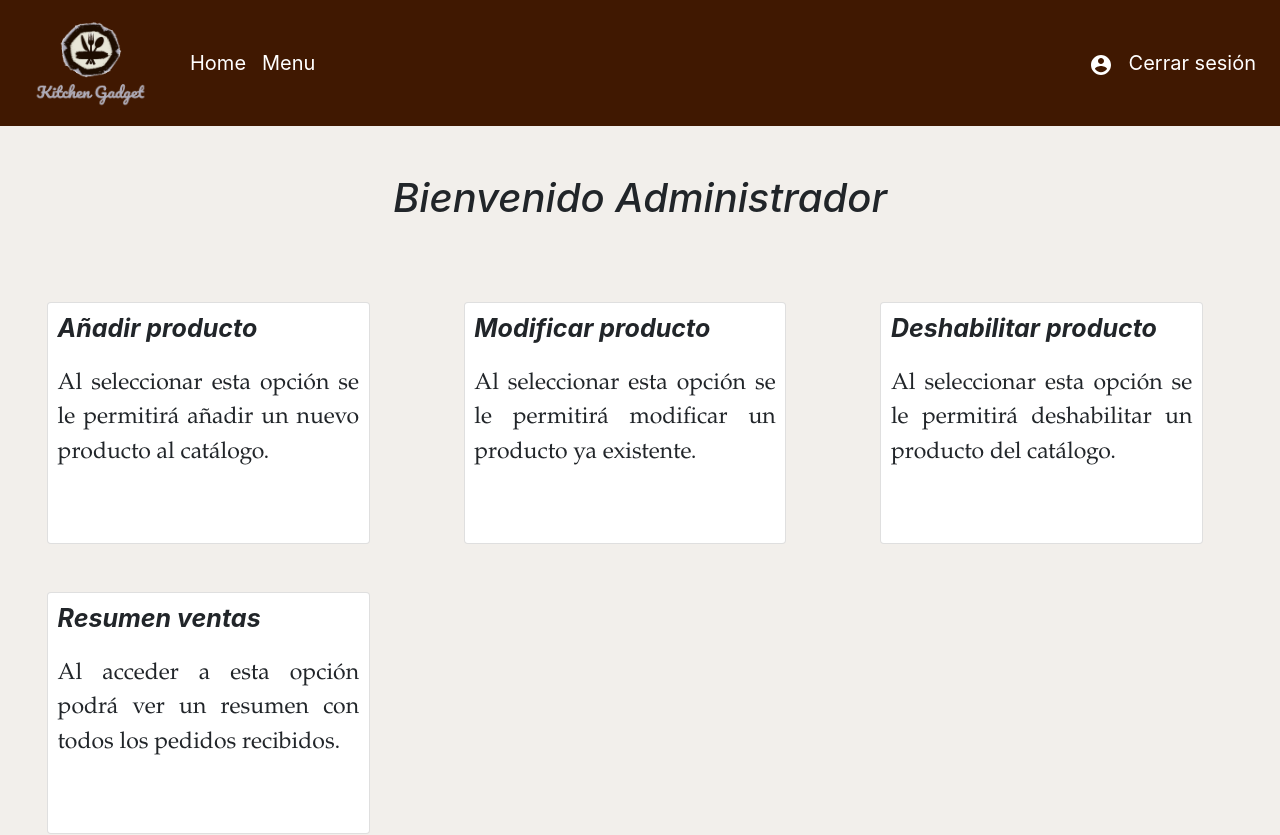
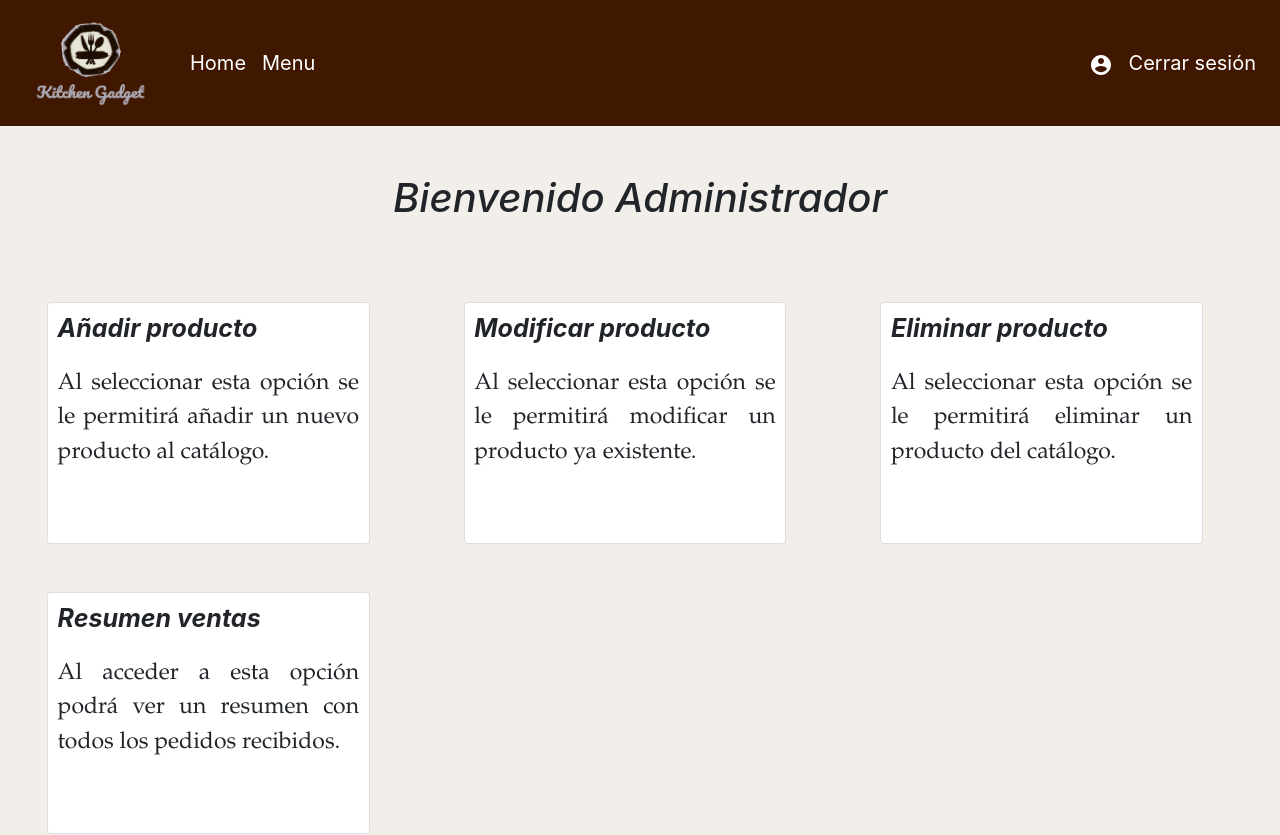
Before and after one commit to lautirozen/AplicacionesInteractivasFrontEnd2021, a React (Create React App) app: page /HomeAdmin in a window 1280 px wide. Shown: the top 835 px of the page. Built offline with nearby package versions, Linux system fonts and the light colour scheme.

Commit message:
Update CategoriasAdmin.js

```diff
--- a/src/components/CategoriasAdmin.js
+++ b/src/components/CategoriasAdmin.js
@@ -11,8 +11,8 @@ export const categorias = [
     direccion:"/BuscarModificarProducto",
     },{
     id:3,
-    titulo:"Deshabilitar producto",
-    descripcion:"Al seleccionar esta opción se le permitirá deshabilitar un producto del catálogo.",
+    titulo:"Eliminar producto",
+    descripcion:"Al seleccionar esta opción se le permitirá eliminar un producto del catálogo.",
     direccion:"/DeshabilitarProducto",
     },{
     id:4,
```
